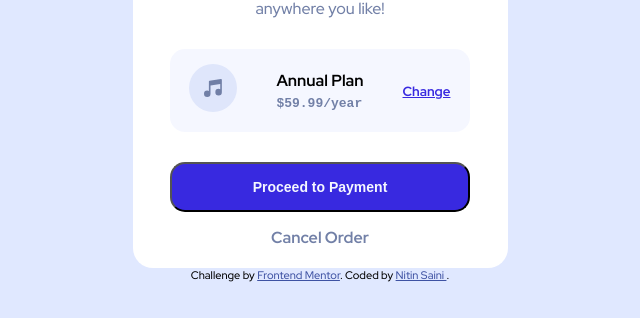
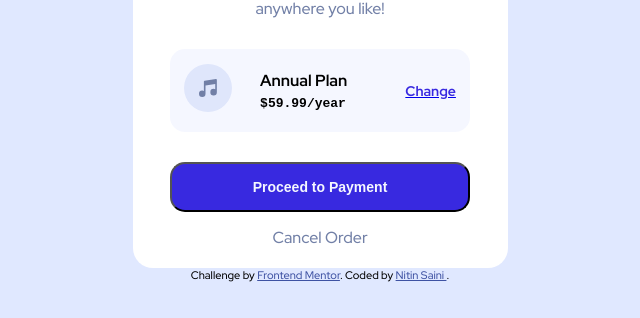
Before and after one commit to NitinSaini007/order-summary-component-main, a plain HTML site: page index.html in a window 1280 px wide. Shown: the part 378-696 px from the top of the page, without its empty margins (320-960 px from the left). Drawn offline with Linux system fonts and the light colour scheme.

Commit message:
Second Commit

```diff
--- a/index.html
+++ b/index.html
@@ -27,21 +27,21 @@
     </div>
 
     <div class="plan-info">
-      <h4>Annual Plan</h4>
-      <h4><code> $59.99/year</code></h4>
+      <span class="plan-info-details">Annual Plan</span></br>
+      <span class="plan-info-details"><code> $59.99/year</code></span>
     </div>
 
     <div class="change-info">
-      <a href="#"><h5>Change</h5></a>
+      <a href="#"><span class="change-info-details">Change</span></a>
     </div>
   </div>
 
   <div class="payment">
-    <button class="button" type="submit" form="#" value="submit"> Proceed to Payment </button>
+    <button class="button" type="submit" form="form" value="submit"> Proceed to Payment </button>
   </div>
 
   <div class="cancel-info">
-    <h4>Cancel Order</h4>
+    <span class="cancel-info-details">Cancel Order</span>
   </div>
 </div>
 
--- a/style.css
+++ b/style.css
@@ -63,8 +63,10 @@ body {
     color: var(--Desaturated-blue);
 }
 
-.change-info a {
+.change-info-details {
     color: var(--Bright-blue);
+    font-size: 14px;
+    font-weight: bold;
 }
 
 .payment{
@@ -84,12 +86,18 @@ body {
 
 .cancel-info{
     margin-top: 15px;
+    display: flex;
 }
 
-.cancel-info h4{
+.cancel-info-details{
     text-align: center;
     color: var(--Desaturated-blue);
     padding-bottom: 20px;
+}
+
+.plan-info-details{
+    font-weight: bold;
+    padding-right: 30px;
 }
 
 @media only screen and (max-width: 375px){
```
